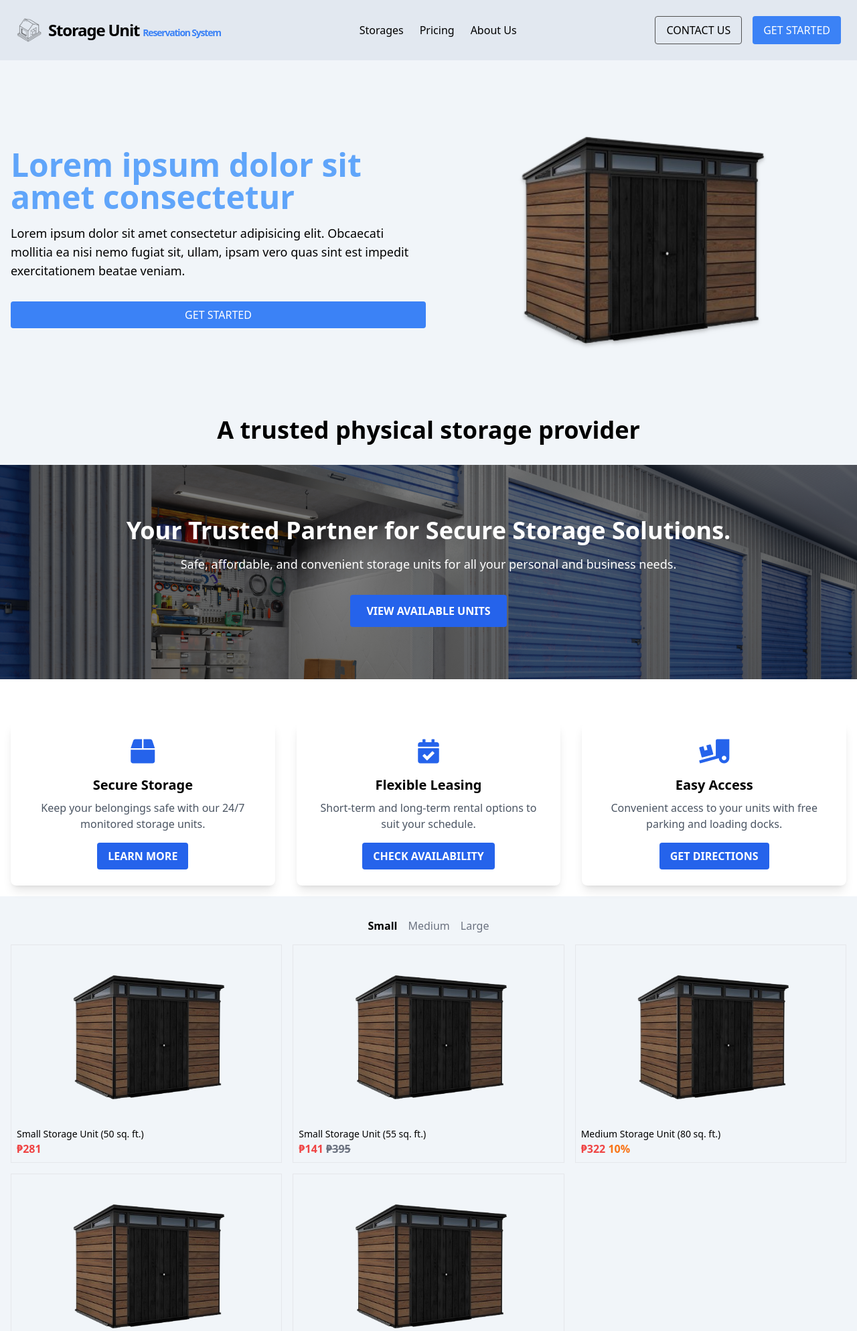
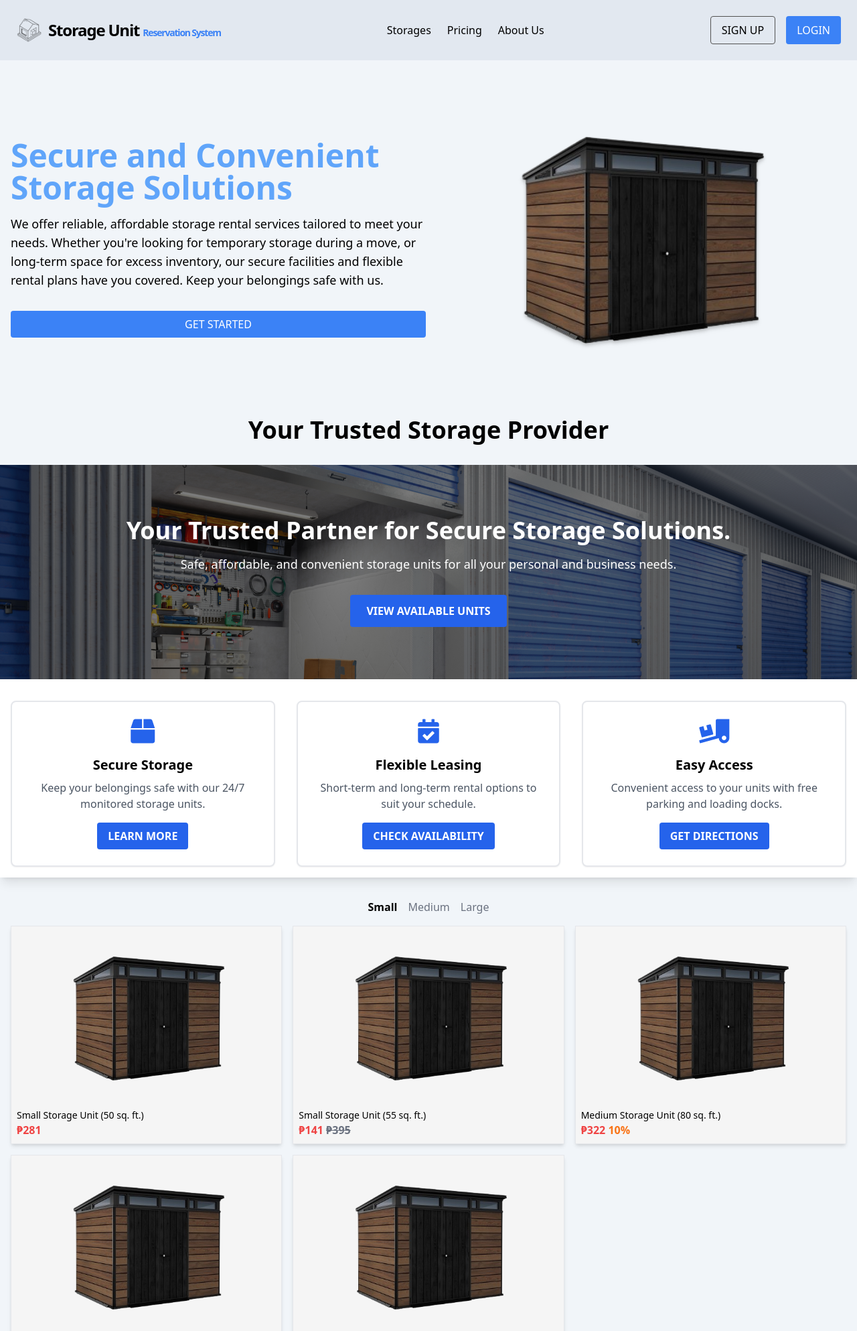
Before and after one commit to Juben00/Storage-Unit-Rental-System, a PHP site: page / in a window 1280 px wide. Shown: the top 1987 px of the page at 67% size. Run offline with PHP 8.4, Linux system fonts and the light colour scheme.

Commit message:
landing page

```diff
--- a/components/cover.php
+++ b/components/cover.php
@@ -2,24 +2,25 @@
     <div class="grid grid-cols-1 lg:grid-cols-2 p-4 pb-0 gap-2">
         <div class="flex flex-col justify-center lg:h-[500px] order-2 lg:order-1">
             <h1 class="text-5xl font-bold text-blue-400 mb-4">
-                Lorem ipsum dolor sit amet consectetur
+                Secure and Convenient Storage Solutions
             </h1>
             <p class="text-lg mb-8">
-                Lorem ipsum dolor sit amet consectetur adipisicing elit. Obcaecati mollitia ea nisi nemo fugiat
-                sit,
-                ullam, ipsam vero quas sint est impedit exercitationem beatae veniam.
+                We offer reliable, affordable storage rental services tailored to meet your needs. Whether you're
+                looking
+                for temporary storage during a move, or long-term space for excess inventory, our secure facilities and
+                flexible rental plans have you covered. Keep your belongings safe with us.
             </p>
             <button class="bg-blue-500 text-white py-2 px-6 rounded hover:bg-blue-600">
                 GET STARTED
             </button>
         </div>
         <div class="bg-contain lg:h-[500px] drop-shadow-md order-1 lg:order-2">
-            <img alt="3D cube illustration representing AI technology"
-                class="h-[430px] lg:h-full w-full drop-shadow-md " height="400"
+            <img alt="3D cube illustration representing secure storage technology"
+                class="h-[430px] lg:h-full w-full drop-shadow-md" height="400"
                 src="./images/bg-storage-removebg-preview.png" width="600" />
         </div>
     </div>
     <div class="p-4">
-        <h1 class="text-4xl font-bold text-center">A trusted physical storage provider</h1>
+        <h1 class="text-4xl font-bold text-center">Your Trusted Storage Provider</h1>
     </div>
 </section>
--- a/components/header.php
+++ b/components/header.php
@@ -36,10 +36,12 @@
     <div id="nav-buttons" class="hidden lg:flex space-x-4">
         <button
             class="bg-transparent duration-150 border border-neutral-600  py-2 px-4 rounded hover:bg-blue-400 hover:text-black">
-            CONTACT US
+            <!-- CONTACT US -->
+            SIGN UP
         </button>
         <button class="bg-blue-500 duration-150 text-white py-2 px-4 rounded hover:bg-blue-600">
-            GET STARTED
+            <!-- GET STARTED -->
+            LOGIN
         </button>
     </div>
 
@@ -52,11 +54,13 @@
 
     <button
         class="w-full bg-transparent text-center block duration-150 border border-neutral-600 py-2 px-4 rounded hover:bg-white hover:text-black">
-        CONTACT US
+        <!-- CONTACT US -->
+        SIGN UP
     </button>
 
     <button class="w-full bg-blue-500 text-center block duration-150 text-white py-2 px-4 rounded hover:bg-blue-600">
-        GET STARTED
+        <!-- GET STARTED -->
+        LOGIN
     </button>
 </div>
 
--- a/index.php
+++ b/index.php
@@ -18,7 +18,11 @@
         <?php
         include_once './components/cover.php';
         ?>
-        <section class="relative bg-cover bg-center h-[40vh]"
+
+
+        <!-- Services Section -->
+        <section>
+            <div class="relative bg-cover bg-center h-[40vh] "
                 style="background-image: url('./images/Storage-Unit-iStock-1280808958.jpg')">
                 <div class="absolute inset-0 bg-black opacity-50"></div>
                 <div class="relative z-10 flex flex-col items-center justify-center h-full text-center text-white">
@@ -32,12 +36,12 @@
                         VIEW AVAILABLE UNITS
                     </button>
                 </div>
-        </section>
+            </div>
             <!-- Services Section -->
-        <section class="pt-16 pb-4 bg-white">
+            <div class="pt-8 pb-4 bg-white shadow-lg">
                 <div class="container mx-auto px-4">
                     <div class="grid grid-cols-1 md:grid-cols-3 gap-8">
-                    <div class="bg-white shadow-lg rounded-lg p-6 text-center">
+                        <div class="bg-white border-2 shadow-sm rounded-lg p-6 text-center">
                             <i class="fas fa-box text-4xl text-blue-600 mb-4"></i>
                             <h3 class="text-xl font-semibold mb-2">Secure Storage</h3>
                             <p class="text-gray-600 mb-4">
@@ -47,7 +51,7 @@
                                 LEARN MORE
                             </button>
                         </div>
-                    <div class="bg-white shadow-lg rounded-lg p-6 text-center">
+                        <div class="bg-white border-2 shadow-sm rounded-lg p-6 text-center">
                             <i class="fas fa-calendar-check text-4xl text-blue-600 mb-4"></i>
                             <h3 class="text-xl font-semibold mb-2">Flexible Leasing</h3>
                             <p class="text-gray-600 mb-4">
@@ -57,7 +61,7 @@
                                 CHECK AVAILABILITY
                             </button>
                         </div>
-                    <div class="bg-white shadow-lg rounded-lg p-6 text-center">
+                        <div class="bg-white border-2 shadow-sm rounded-lg p-6 text-center">
                             <i class="fas fa-truck-loading text-4xl text-blue-600 mb-4"></i>
                             <h3 class="text-xl font-semibold mb-2">Easy Access</h3>
                             <p class="text-gray-600 mb-4">
@@ -69,9 +73,11 @@
                         </div>
                     </div>
                 </div>
+            </div>
         </section>
 
-        <section class="container mx-auto px-4 py-8">
+        <!-- Storages section -->
+        <section class="px-4 py-8">
             <div class="flex justify-center mb-4 gap-4">
                 <button class="text-black font-semibold">
                     Small
@@ -83,8 +89,8 @@
                     Large
                 </button>
             </div>
-            <div class="grid grid-cols-1 md:grid-cols-2 lg:grid-cols-3 gap-4">
-                <div class="border p-2">
+            <div class="grid grid-cols-1 md:grid-cols-2 lg:grid-cols-3 gap-4 ">
+                <div class="border p-2 bg-neutral-100 shadow-md">
                     <img alt="Woman wearing a casual letter print top" class="w-full h-64 object-cover" height="400"
                         src="./images/bg-storage-removebg-preview.png" width="400" />
                     <p class="text-sm mt-2">
@@ -94,7 +100,7 @@
                         ₱281
                     </p>
                 </div>
-                <div class="border p-2">
+                <div class="border p-2 bg-neutral-100 shadow-md">
                     <img alt="Woman wearing a metal V neck blouse" class="w-full h-64 object-cover" height="400"
                         src="./images/bg-storage-removebg-preview.png" width="400" />
                     <p class="text-sm mt-2">
@@ -107,7 +113,7 @@
                         </span>
                     </p>
                 </div>
-                <div class="border p-2">
+                <div class="border p-2 bg-neutral-100 shadow-md">
                     <img alt="Woman wearing a textured pocket decor round neck top" class="w-full h-64 object-cover"
                         height="400" src="./images/bg-storage-removebg-preview.png" width="400" />
                     <p class="text-sm mt-2">
@@ -120,7 +126,7 @@
                         </span>
                     </p>
                 </div>
-                <div class="border p-2">
+                <div class="border p-2 bg-neutral-100 shadow-md">
                     <img alt="Vintage racing pattern tee" class="w-full h-64 object-cover" height="400"
                         src="./images/bg-storage-removebg-preview.png" width="400" />
                     <p class="text-sm mt-2">
@@ -133,7 +139,7 @@
                         </span>
                     </p>
                 </div>
-                <div class="border p-2">
+                <div class="border p-2 bg-neutral-100 shadow-md">
                     <img alt="Women's vacation blouse with blue floral print" class="w-full h-64 object-cover"
                         height="400" src="./images/bg-storage-removebg-preview.png" width="400" />
                     <p class="text-sm mt-2">
@@ -195,15 +201,19 @@
                     </div>
                 </div>
         </section>
+
         <!-- Contact Section -->
-        <section class="py-16 bg-gray-900 text-white text-center mb-4">
-            <div class="container mx-auto px-4">
-                <h2 class="text-2xl font-bold mb-4">Ready to rent a storage unit?</h2>
+        <section class="py-16 text-white text-center mb-4 bg-cover bg-no-repeat bg-center"
+            style="background-image: url('./images/Storage-Unit-iStock-1280808958.jpg');">
+            <div class="container mx-auto p-4 backdrop-blur-md bg-transparent max-w-screen-sm rounded-lg">
+                <h2 class="text-3xl font-semibold mb-4">Ready to rent a storage unit?</h2>
                 <button class="px-6 py-3 bg-blue-600 text-white font-semibold rounded">
                     CONTACT US TODAY
                 </button>
             </div>
         </section>
+
+
     </main>
     <?php
     require_once './components/footer.php'
--- a/output.css
+++ b/output.css
@@ -705,16 +705,16 @@ video {
   width: 100%;
 }
 
+.max-w-screen-sm {
+  max-width: 640px;
+}
+
 .flex-grow {
   flex-grow: 1;
 }
 
 .grid-cols-1 {
   grid-template-columns: repeat(1, minmax(0, 1fr));
-}
-
-.grid-cols-3 {
-  grid-template-columns: repeat(3, minmax(0, 1fr));
 }
 
 .flex-col {
@@ -783,6 +783,10 @@ video {
   border-width: 1px;
 }
 
+.border-2 {
+  border-width: 2px;
+}
+
 .border-neutral-600 {
   --tw-border-opacity: 1;
   border-color: rgb(82 82 82 / var(--tw-border-opacity));
@@ -813,9 +817,9 @@ video {
   background-color: rgb(31 41 55 / var(--tw-bg-opacity));
 }
 
-.bg-gray-900 {
+.bg-neutral-100 {
   --tw-bg-opacity: 1;
-  background-color: rgb(17 24 39 / var(--tw-bg-opacity));
+  background-color: rgb(245 245 245 / var(--tw-bg-opacity));
 }
 
 .bg-slate-100 {
@@ -847,6 +851,10 @@ video {
 
 .bg-center {
   background-position: center;
+}
+
+.bg-no-repeat {
+  background-repeat: no-repeat;
 }
 
 .object-cover {
@@ -904,8 +912,8 @@ video {
   padding-bottom: 1rem;
 }
 
-.pt-16 {
-  padding-top: 4rem;
+.pt-8 {
+  padding-top: 2rem;
 }
 
 .text-center {
@@ -915,6 +923,11 @@ video {
 .text-2xl {
   font-size: 1.5rem;
   line-height: 2rem;
+}
+
+.text-3xl {
+  font-size: 1.875rem;
+  line-height: 2.25rem;
 }
 
 .text-4xl {
@@ -1018,9 +1031,27 @@ video {
   box-shadow: var(--tw-ring-offset-shadow, 0 0 #0000), var(--tw-ring-shadow, 0 0 #0000), var(--tw-shadow);
 }
 
+.shadow-md {
+  --tw-shadow: 0 4px 6px -1px rgb(0 0 0 / 0.1), 0 2px 4px -2px rgb(0 0 0 / 0.1);
+  --tw-shadow-colored: 0 4px 6px -1px var(--tw-shadow-color), 0 2px 4px -2px var(--tw-shadow-color);
+  box-shadow: var(--tw-ring-offset-shadow, 0 0 #0000), var(--tw-ring-shadow, 0 0 #0000), var(--tw-shadow);
+}
+
+.shadow-sm {
+  --tw-shadow: 0 1px 2px 0 rgb(0 0 0 / 0.05);
+  --tw-shadow-colored: 0 1px 2px 0 var(--tw-shadow-color);
+  box-shadow: var(--tw-ring-offset-shadow, 0 0 #0000), var(--tw-ring-shadow, 0 0 #0000), var(--tw-shadow);
+}
+
 .drop-shadow-md {
   --tw-drop-shadow: drop-shadow(0 4px 3px rgb(0 0 0 / 0.07)) drop-shadow(0 2px 2px rgb(0 0 0 / 0.06));
   filter: var(--tw-blur) var(--tw-brightness) var(--tw-contrast) var(--tw-grayscale) var(--tw-hue-rotate) var(--tw-invert) var(--tw-saturate) var(--tw-sepia) var(--tw-drop-shadow);
+}
+
+.backdrop-blur-md {
+  --tw-backdrop-blur: blur(12px);
+  -webkit-backdrop-filter: var(--tw-backdrop-blur) var(--tw-backdrop-brightness) var(--tw-backdrop-contrast) var(--tw-backdrop-grayscale) var(--tw-backdrop-hue-rotate) var(--tw-backdrop-invert) var(--tw-backdrop-opacity) var(--tw-backdrop-saturate) var(--tw-backdrop-sepia);
+  backdrop-filter: var(--tw-backdrop-blur) var(--tw-backdrop-brightness) var(--tw-backdrop-contrast) var(--tw-backdrop-grayscale) var(--tw-backdrop-hue-rotate) var(--tw-backdrop-invert) var(--tw-backdrop-opacity) var(--tw-backdrop-saturate) var(--tw-backdrop-sepia);
 }
 
 .duration-150 {
@@ -1076,12 +1107,12 @@ video {
     width: 50%;
   }
 
+  .md\:grid-cols-2 {
+    grid-template-columns: repeat(2, minmax(0, 1fr));
+  }
+
   .md\:grid-cols-3 {
     grid-template-columns: repeat(3, minmax(0, 1fr));
-  }
-
-  .md\:grid-cols-2 {
-    grid-template-columns: repeat(2, minmax(0, 1fr));
   }
 
   .md\:flex-row {
```
Lines whose indentation alone changed are shown as unchanged.
